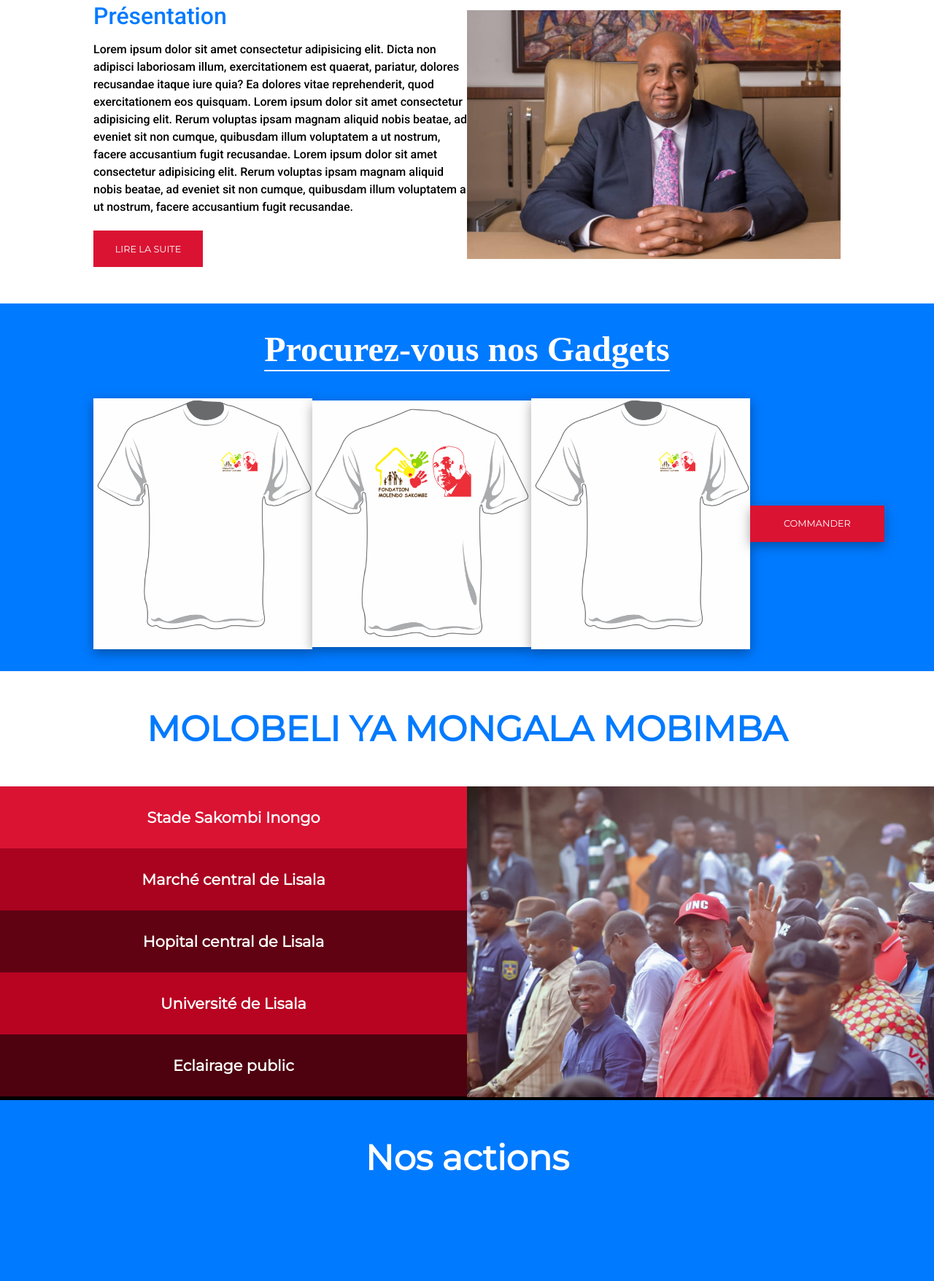
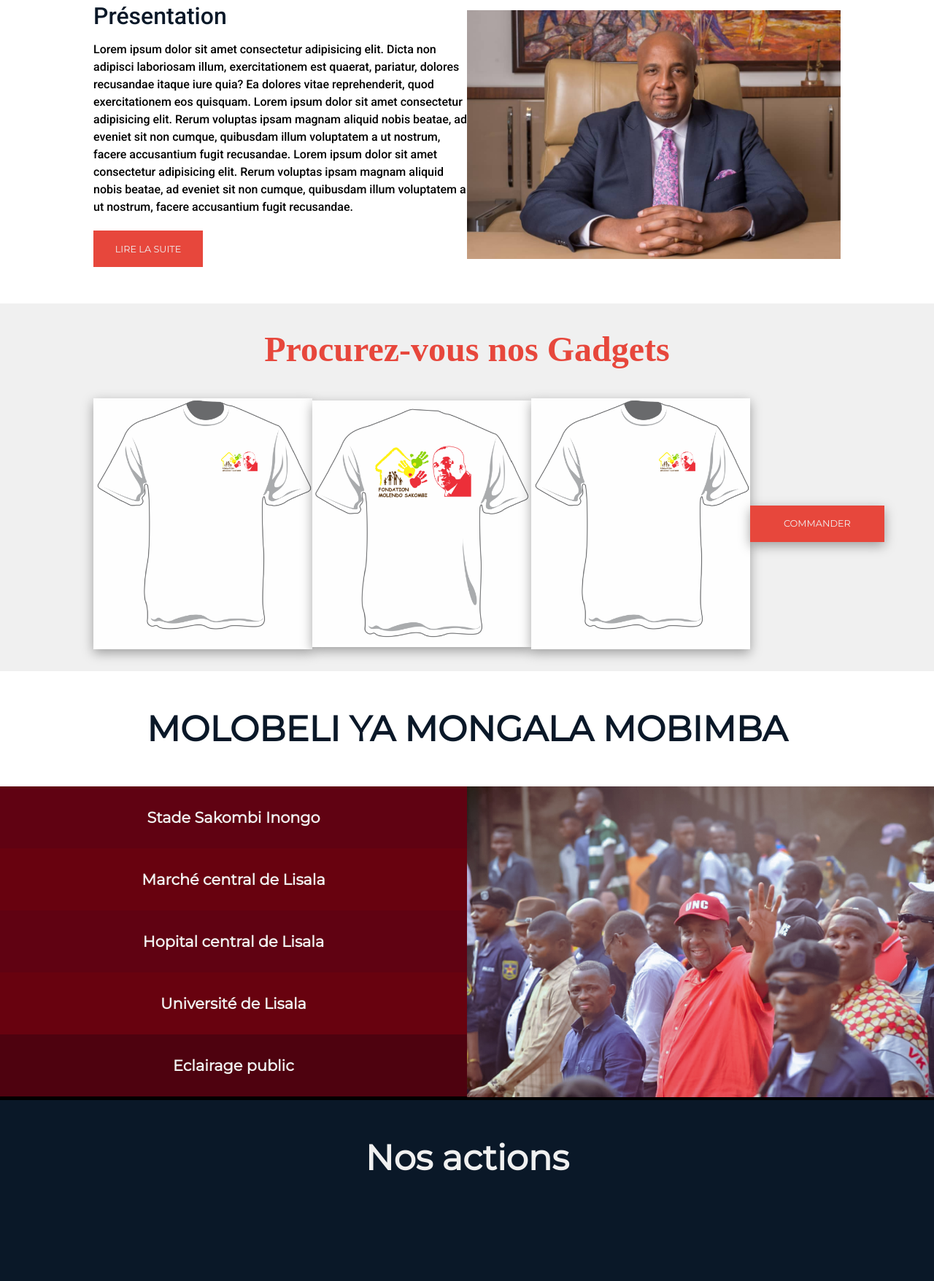
Before and after one commit to jknweb/sakombimolendo, a plain HTML site: page index.html in a window 1280 px wide. Shown: the part 1044-2800 px from the top of the page at 73% size. Drawn offline with nearby package versions, Linux system fonts and the light colour scheme; grey boxes are pictures that could not be loaded.

Commit message:
Ajutement charte couleur

```diff
--- a/css/styles.css
+++ b/css/styles.css
@@ -2,8 +2,9 @@
 @import url("https://cdn.jsdelivr.net/npm/bootstrap-icons@1.11.1/font/bootstrap-icons.css");
 
 :root {
-    --rouge : #da1333;
-    --bleu : #007aff;
+    --rouge : #E7473C;
+    --bleu : #0A1828;
+    --blanc : #F0F0F0;
 }
 
 a {
@@ -29,7 +30,7 @@ header {
     background-color: var(--rouge);
     padding : 5px 45px;
     font-size: 0.8rem;
-    color : #fff;
+    color : var(--blanc);
     height : 50px;
     border : 1px solid var(--rouge);
 
@@ -102,7 +103,7 @@ nav ul li a {
     margin : 0px 10%;
     display: flex;
     flex-direction: column;
-    color : #fff;
+    color : var(--blanc);
 }
 
 .content-hero h1 {
@@ -127,7 +128,7 @@ nav ul li a {
     height : 300px;
     width : 50%;
     margin-left : 10%;
-    background-color: #fff;
+    background-color: var(--blanc);
     text-align: center;
     box-shadow: rgba(0, 0, 0, 0.35) 0px 5px 15px;
 }
@@ -135,7 +136,7 @@ nav ul li a {
     font-family: 'Roboto';
     font-weight: 400;
     font-size: 2rem;
-    color : #fff;
+    color : var(--blanc);
     background-color: var(--rouge);
     padding : 25px 0px;
 }
@@ -180,11 +181,11 @@ nav ul li a {
     padding : 10px;
     width : 150px;
     border : solid 1px var(--rouge);
-    color : #fff;
+    color : var(--blanc);
 }
 
 .gadgets {
-    background-color: #007aff;
+    background-color: var(--blanc);
     padding : 30px 0px;
     margin : 50px 0px;
 }
@@ -212,14 +213,11 @@ nav ul li a {
 
 .gadgets h1 {
     text-align: center;
-    color : #fff;
+    color : var(--rouge);
     font-family: 'Boroto';
     font-size : 3rem;
     font-weight : 400px;
     margin : 5px 0px 40px 0px;
-    text-decoration: underline;
-    text-underline-offset: 12px;
-    text-decoration-thickness: 2px;
 }
 
 .molobeli{
@@ -250,7 +248,7 @@ nav ul li a {
     padding : 50px 0px 50px 0px;
     font-size : 3rem;
     font-weight : 600;
-    color : #fff;
+    color : var(--blanc);
 
 }
 
@@ -258,7 +256,7 @@ nav ul li a {
     width : 100%;
     padding : 30px 0px;
     text-align: center;
-    color : #fff;
+    color : var(--blanc);
     font-size : 1.3rem;
     cursor: pointer;
 }
@@ -271,16 +269,16 @@ nav ul li a {
 }
 
 .tabs .stade {
-    background-color:#da1333;
+    background-color:#600212;
 }
 .tabs .marche {
-    background-color: #a9031f;
+    background-color: #68020F;
 }
 .tabs .hopital {
     background-color: #600212;
 }
 .tabs .univ {
-    background-color: #b80321;
+    background-color: #68020F;
 }
 .tabs .eclairage {
     background-color: #4e020f;
@@ -311,7 +309,7 @@ nav ul li a {
     top : -125px;
     width : 80%;
     margin : 0px auto;
-    background-color: #fff;
+    background-color: var(--blanc);
     text-align: center;
     box-shadow: rgba(0, 0, 0, 0.35) 0px 5px 15px;
 }
@@ -355,7 +353,7 @@ footer {
     height : 50px;
     background-color: #000;
     margin-bottom : 0px;
-    color :#fff;
+    color :var(--blanc);
     text-align: center;
     font-size : 0.6rem;
 }
@@ -490,7 +488,7 @@ label, #toggle{
     .molobeli {
         display: flex;
         flex-direction: column;
-        background-color: #fff;
+        background-color: var(--blanc);
     }
     .tabs {
         width : 100%;
```
